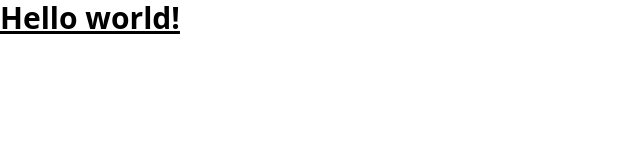
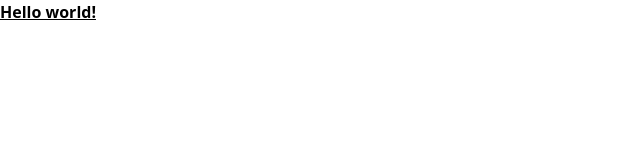
Before and after one commit to AlmightyFern0/Portfolio, a website: page src/index.html in a window 1280 px wide. Shown: the whole page, without its empty margins (0-640 px from the left). Drawn offline with Linux system fonts and the light colour scheme.

Commit message:
test config

```diff
--- a/src/index.html
+++ b/src/index.html
@@ -6,7 +6,7 @@
   <link href="./output.css" rel="stylesheet">
 </head>
 <body>
-  <h1 class="text-3xl font-bold underline">
+  <h1 class="text-1xl font-bold underline">
     Hello world!
   </h1>
 </body>
```
